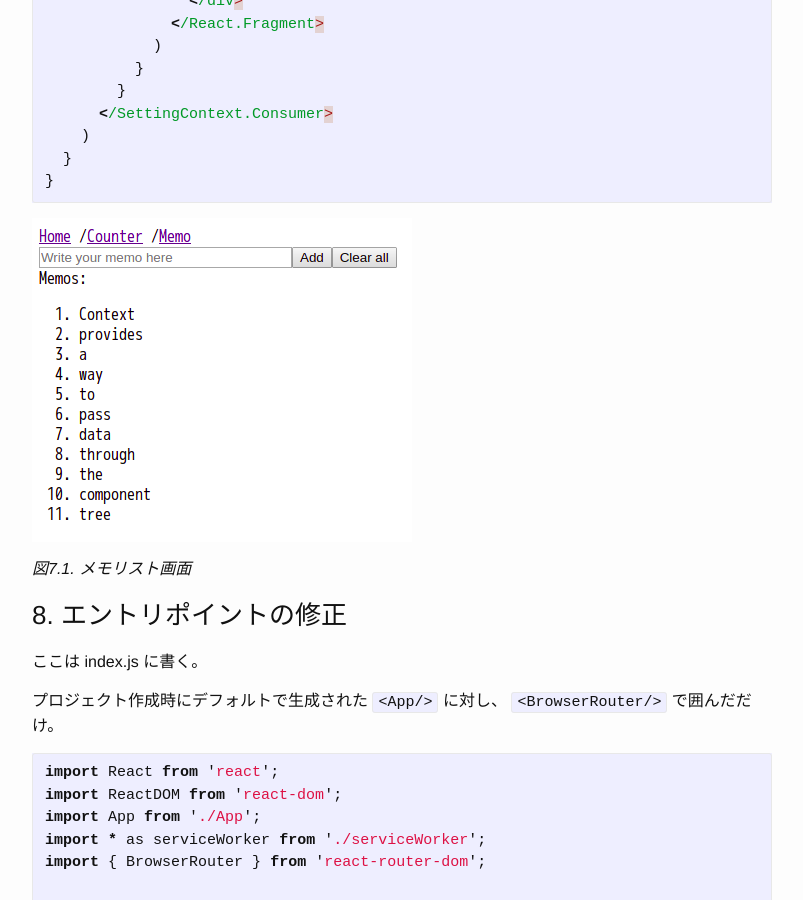
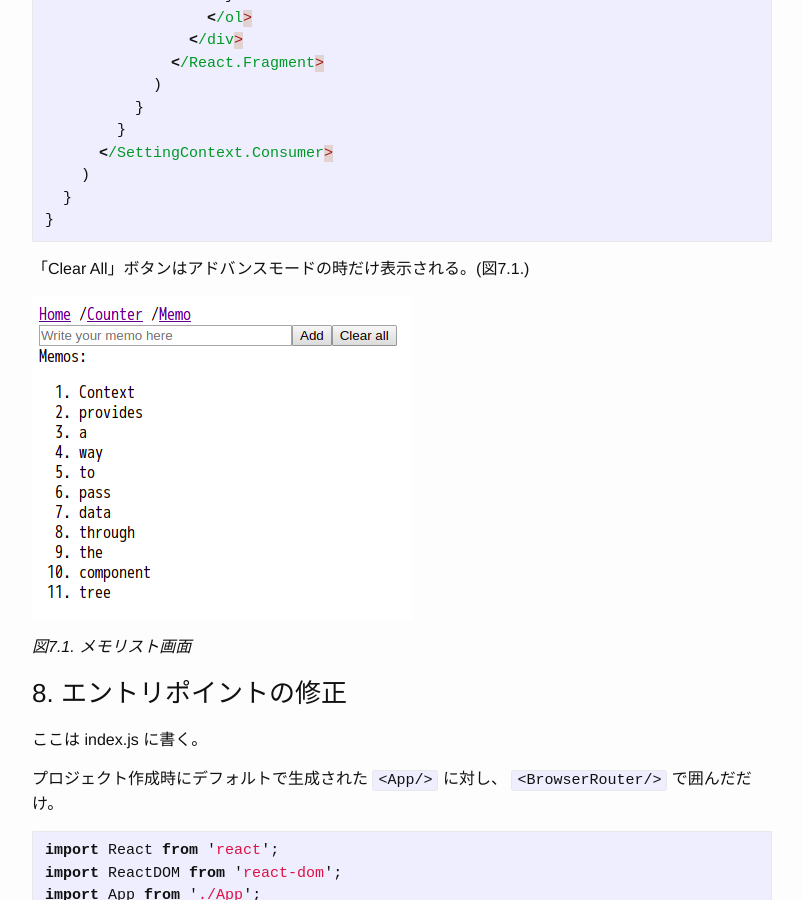
Before and after one commit to kikei/kikei.github.io, a Jekyll site: the page built from _posts/2018-11-04-react-context.md, in a window 1280 px wide and 900 px high, scrolled down 6741 px. Shown: the whole window, without its empty margins (238-1041 px from the left). Built offline with Jekyll 4.4.1, drawn with Linux system fonts in a browser that asks for light colours; some of the changed text lies outside the part shown.

Commit message:
modify last post

````diff
--- a/_posts/2018-11-04-react-context.md
+++ b/_posts/2018-11-04-react-context.md
@@ -255,9 +255,12 @@
 }
 ```
 
+Step 設定はアドバンスモードの時だけ表示される。(図6.1.)
+
 ![カウンター画面](/images/screenshots/2018-11-04-app-counter.png)
 
 *図6.1. カウンター画面*
+
 
 ### 7. メモリスト画面の作成
 
@@ -323,6 +326,8 @@
 }
 ```
 
+「Clear All」ボタンはアドバンスモードの時だけ表示される。(図7.1.)
+
 ![メモリスト画面](/images/screenshots/2018-11-04-app-memo.png)
 
 *図7.1. メモリスト画面*
````
Also changed, not shown: other parts of _posts/2018-11-04-react-context.md (+1 -1 lines).
